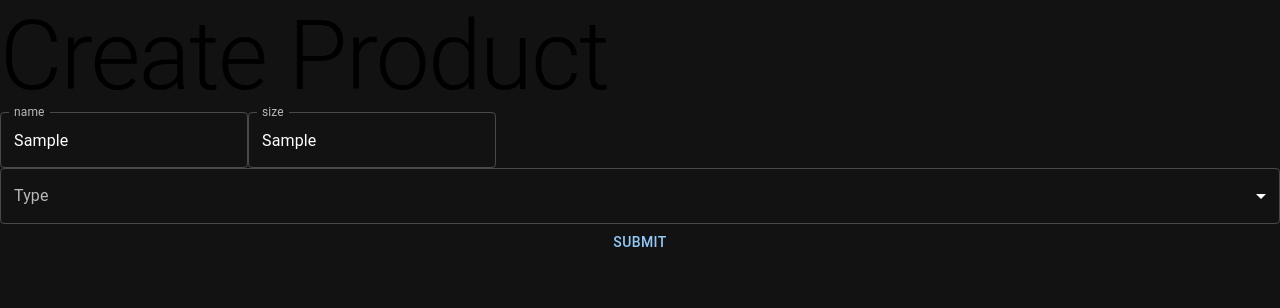
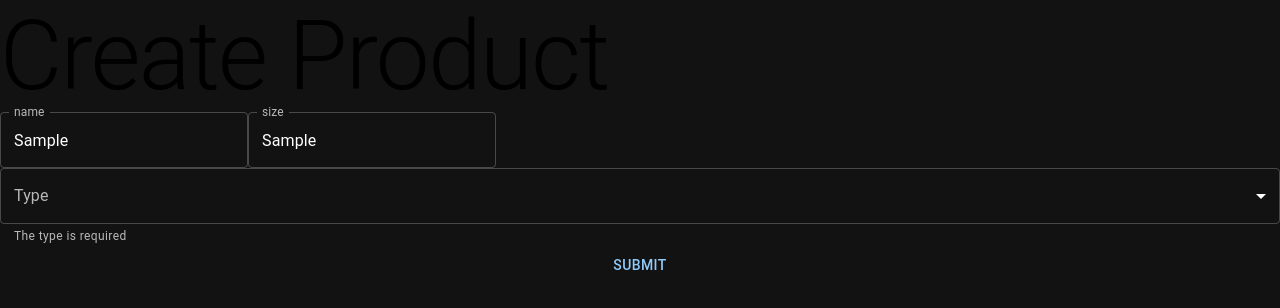
Before and after one commit to gastonmatias/TDD-next, a Next.js app: page /products/create in a window 1280 px wide. Both pictures are taken after typing "Sample", "Sample" into the empty fields and a click on the button "SUBMIT". Shown: the top 308 px of the page. Built offline with nearby package versions, Linux system fonts and the light colour scheme.

Commit message:
GREEN - should display validations messages

```diff
--- a/pages/products/create.tsx
+++ b/pages/products/create.tsx
@@ -1,21 +1,69 @@
 import { NextPage } from "next"
-import { Typography, TextField, FormControl, InputLabel, Select, Button } from "@mui/material"
+import { Typography, TextField, FormControl, InputLabel, Select, Button, FormHelperText } from "@mui/material"
+import { FormEvent, HtmlHTMLAttributes, useState } from "react"
 
 const CreateProductPage: NextPage = () => {
+
+  const [formErrors, setFormErrors] = useState({
+    name:'',
+    size:'',
+    type:'',
+  });
+
+  const handleSubmit = (e:any) => {
+    e.preventDefault()
+
+    // const {name, size, type} = e.target.elements as HTMLFormControlsCollection
+    // const {name, size, type} = (e.target as HTMLFormElement).elements
+
+    // const form = e.currentTarget as HTMLInputElement
+    // const form = e.target as HTMLInputElement
+
+    // const {name, size, type} = form.elements!
+
+    const {name, size, type} = e.target.elements
+
+    // x la naturaleza asincrona del useState, es necesario utilizar el prevState,
+    // para qe la actualizacion del state sea correcta
+    if (!name.value) {
+      setFormErrors((prevState) => (
+          { ...prevState, name: "The name is required" }
+        )
+      )
+    }
+
+    if (!size.value) {
+      setFormErrors((prevState) => (
+          { ...prevState, size: "The size is required" }
+        )
+      )
+    }
+
+    if (!type.value) {
+      setFormErrors((prevState) => (
+          { ...prevState, type: "The type is required" }
+        )
+      )
+    }
+
+  }
+
   return (
     <>
     <Typography variant="h1" color="initial">Create Product</Typography>
 
-    <form>
+    <form onSubmit={handleSubmit}>
         <TextField
           id="name"
           label="name"
-        />
+          helperText={formErrors.name}
+          />
 
         <TextField
           id="size"
           label="size"
-        />
+          helperText={formErrors.size}
+          />
 
         <FormControl fullWidth>
             <InputLabel htmlFor="type" id="type">Type</InputLabel>
@@ -26,6 +74,7 @@ const CreateProductPage: NextPage = () => {
               labelId="type"
               id="type"
               label="Type"
+              // helperText={formErrors.size}
               inputProps={{
                 name: 'type',
                 id:'type',
@@ -38,7 +87,11 @@ const CreateProductPage: NextPage = () => {
               <option value="clothing">clothing</option>
             </Select>
 
-            <Button>Submit</Button>
+            { formErrors.type &&
+              <FormHelperText>{formErrors.type}</FormHelperText>
+            }
+
+            <Button type="submit">Submit</Button>
         </FormControl>
 
     </form>
```
